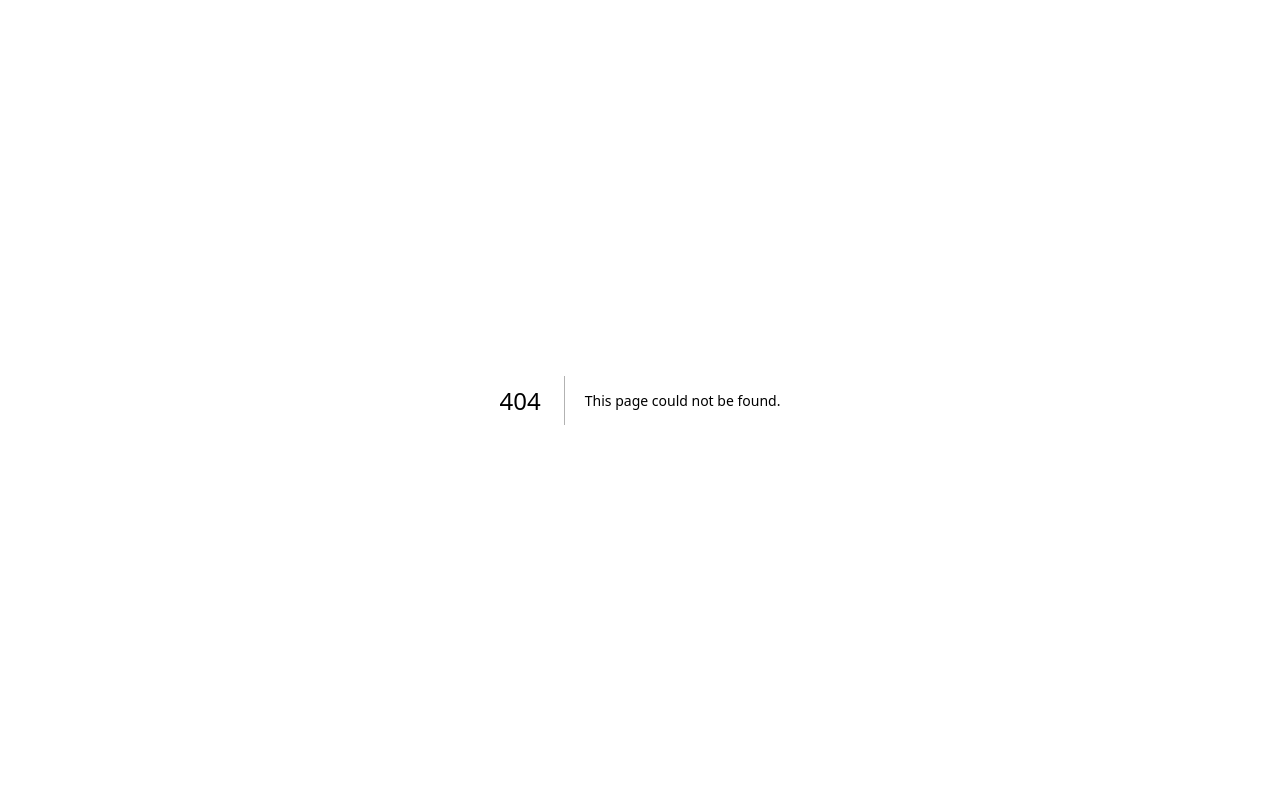
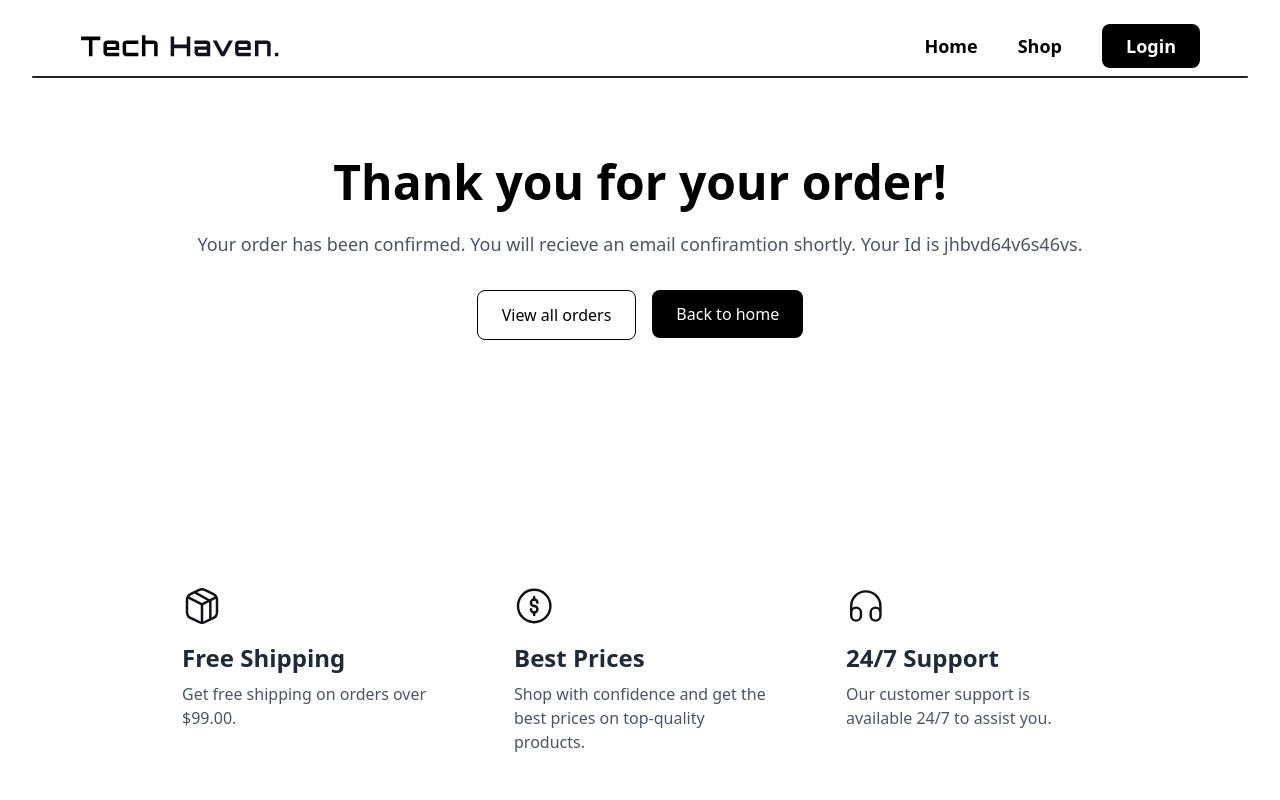
Before and after one commit to 0xDevUsman/ecommerce-app, a Next.js app: page /confirm-order in a window 1280 px wide. Before the commit this address had no page. Shown: the top 800 px of the page. Built offline with nearby package versions, Linux system fonts and the light colour scheme.

Commit message:
design order confirmation page

```diff
--- /dev/null
+++ b/app/confirm-order/page.tsx
@@ -0,0 +1,36 @@
+import React from "react";
+import Navbar from "../components/Navbar";
+import Support from "../components/Support";
+import Footer from "../components/Footer";
+import Link from "next/link";
+
+const page = () => {
+  return (
+    <>
+      <Navbar />
+      <div className="flex flex-col items-center justify-center mt-20 mb-[174px]">
+        <h1 className="text-5xl font-bold pb-6">Thank you for your order!</h1>
+        <h1 className="text-gray-600 foint-bold text-lg">
+          Your order has been confirmed. You will recieve an email confiramtion
+          shortly. Your Id is jhbvd64v6s46vs.
+        </h1>
+
+        <div className="flex justify-center gap-4 w-full mt-4">
+          <button className="border border-black text-black px-6 py-3 rounded-lg mt-4 hover:bg-black hover:text-white transition-all duration-200  ">
+            View all orders
+          </button>
+          <Link href="/">
+            <button className="bg-black text-white px-6 py-3 rounded-lg mt-4 hover:opacity-85">
+              Back to home
+            </button>
+          </Link>
+        </div>
+      </div>
+      <Support />
+
+      <Footer />
+    </>
+  );
+};
+
+export default page;
```
